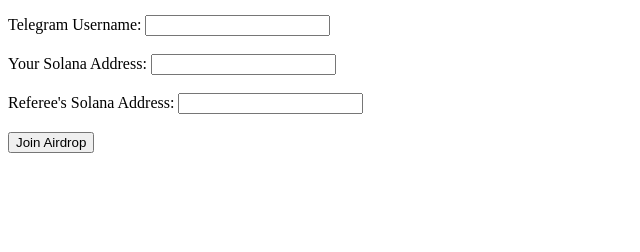
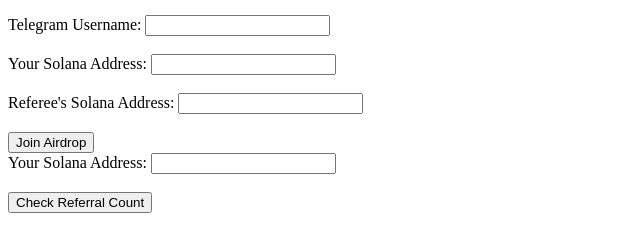
Before and after one commit to rcoderx/literate-dollop, a plain HTML site: page index.html in a window 1280 px wide. Shown: the part 104-356 px from the top of the page, without its empty margins (0-640 px from the left). Drawn offline with Linux system fonts and the light colour scheme.

Commit message:
Add files via upload

```diff
--- a/index.html
+++ b/index.html
@@ -21,6 +21,14 @@
         <input type="button" value="Join Airdrop" onclick="submitForm()">
     </form>
 
+    <form id="referralForm">
+        <label for="checkAddress">Your Solana Address:</label>
+        <input type="text" id="checkAddress" name="checkAddress"><br><br>
+
+        <input type="button" value="Check Referral Count" onclick="fetchReferralCount()">
+    </form>
+
+
     <script src="script.js"></script>
 </body>
 </html>
--- a/script.js
+++ b/script.js
@@ -20,3 +20,12 @@
         console.error('Error:', error);
     });
 }
+function fetchReferralCount() {
+    const userAddress = document.getElementById('userAddress').value;
+    fetch(`https://automatic-octo-fortnight-production.up.railway.app/referrals/${userAddress}`)
+    .then(response => response.json())
+    .then(data => {
+        alert(`Total referrals: ${data.referralCount}`);
+    })
+    .catch(error => console.error('Error:', error));
+}
```
